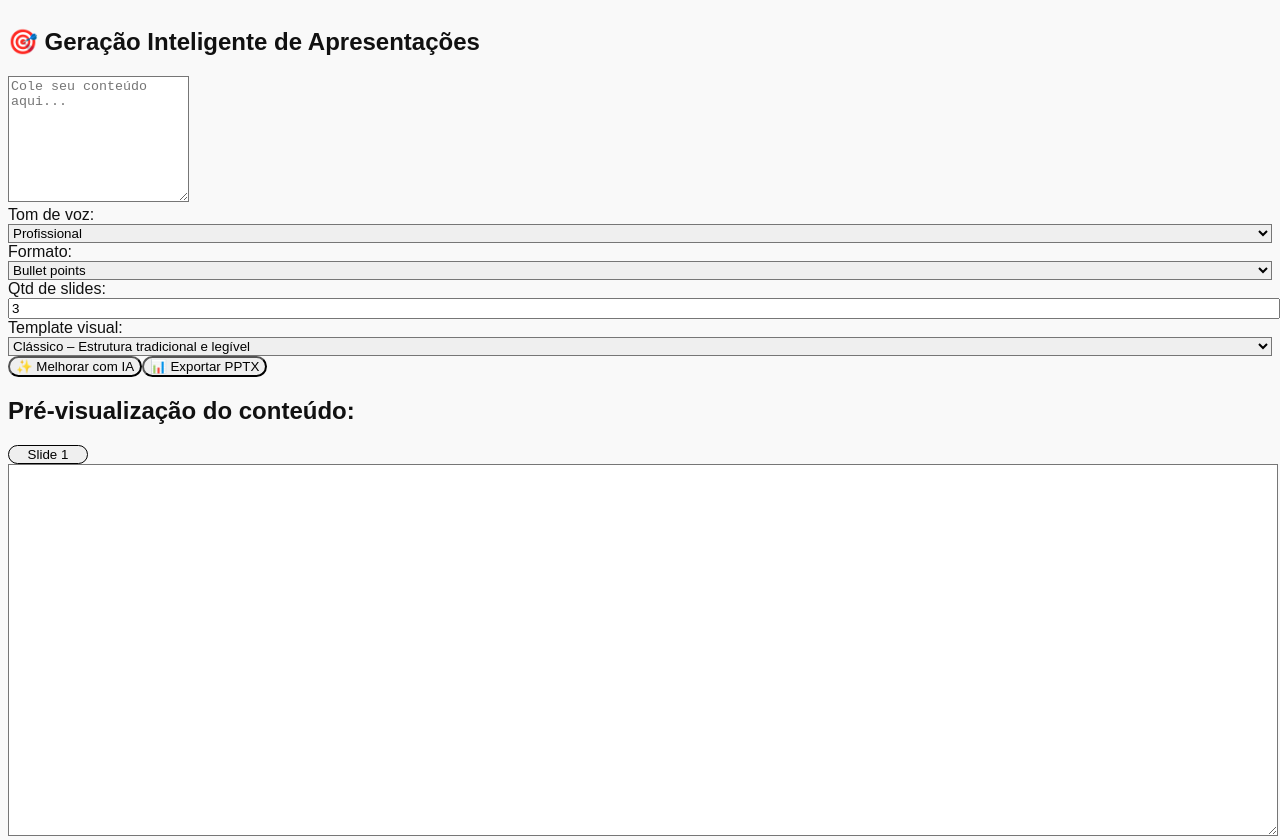
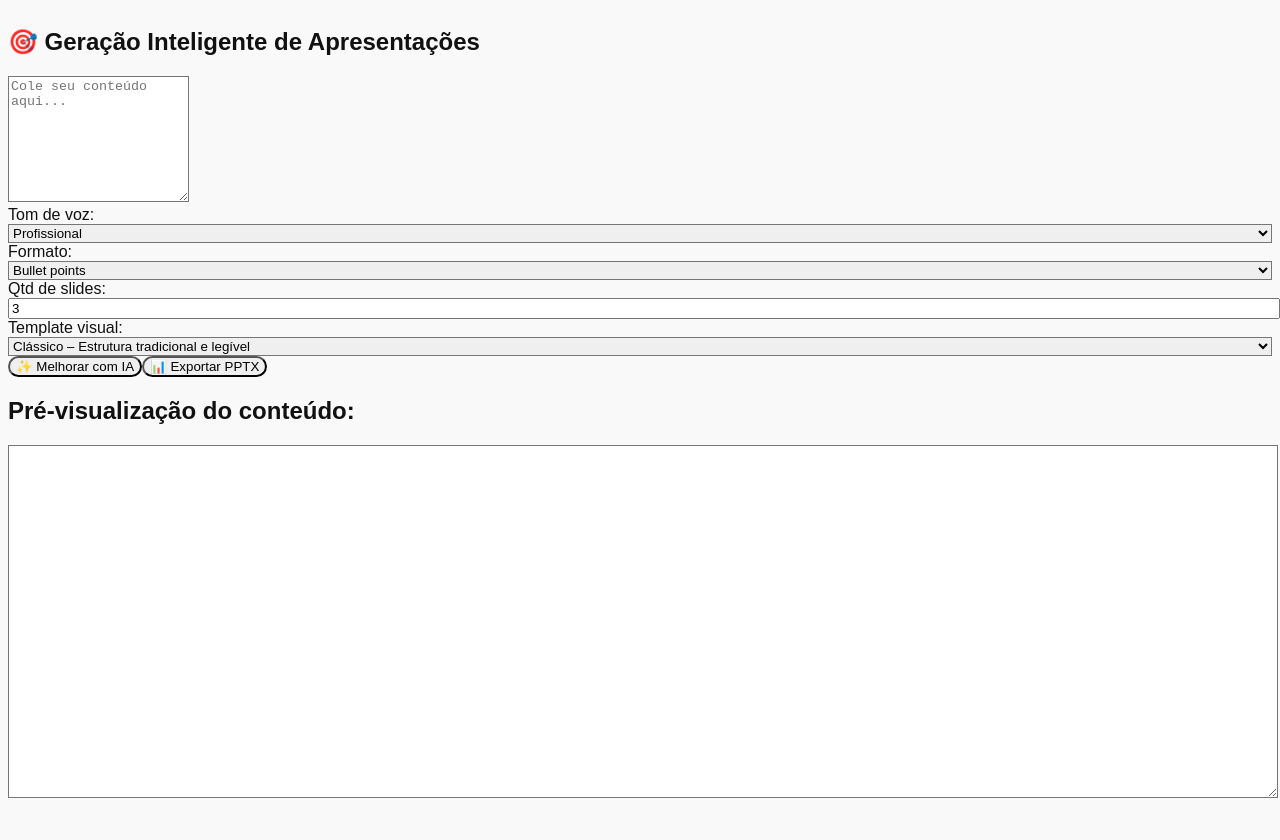
Before and after one commit to yuhav97/mercuria, a Next.js app: page / in a window 1280 px wide. After the commit the page ends 816 px from the top, so only its background shows below. Built offline with nearby package versions, Linux system fonts and the light colour scheme.

Commit message:
Subida do dall-e

```diff
--- a/src/app/page.tsx
+++ b/src/app/page.tsx
@@ -43,7 +43,6 @@ export default function Page() {
   const [selectedTemplate, setSelectedTemplate] = useState("classic");
   const [message, setMessage] = useState("");
   const draftRef = useRef<HTMLTextAreaElement>(null);
-  const [activeSlide, setActiveSlide] = useState(0);
 
   const rewriteContent = async (text: string): Promise<string> => {
     try {
@@ -104,20 +103,6 @@ export default function Page() {
     await exportPPTX(blocks, titles, selectedTemplate, images);
     setMessage("📥 Apresentação exportada com sucesso!");
   };
-
-  const scrollToSlide = (index: number) => {
-    if (draftRef.current) {
-      const lines = improvedText.split("\n");
-      const slideText = improvedText.split(/\n{2,}/)[index];
-      const startLine = lines.findIndex((line) => slideText.startsWith(line));
-      const position = lines.slice(0, startLine).join("\n").length;
-      draftRef.current.focus();
-      draftRef.current.setSelectionRange(position, position);
-      setActiveSlide(index);
-    }
-  };
-
-  const slides = improvedText.split(/\n{2,}/);
 
   return (
     <main className="max-w-7xl mx-auto px-6 py-12 bg-gradient-to-br from-slate-100 to-white text-gray-900 min-h-screen">
@@ -195,17 +180,6 @@ export default function Page() {
 
         <section>
           <h2 className="text-xl font-semibold mb-2">Pré-visualização do conteúdo:</h2>
-          <div className="flex gap-2 mb-3 overflow-x-auto">
-            {slides.map((_, idx) => (
-              <button
-                key={idx}
-                onClick={() => scrollToSlide(idx)}
-                className={`min-w-[80px] text-sm px-3 py-1 rounded-full border ${activeSlide === idx ? "bg-blue-600 text-white border-blue-600" : "bg-white text-gray-700 border-gray-300"}`}
-              >
-                Slide {idx + 1}
-              </button>
-            ))}
-          </div>
           <Textarea
             ref={draftRef}
             value={improvedText}
```
